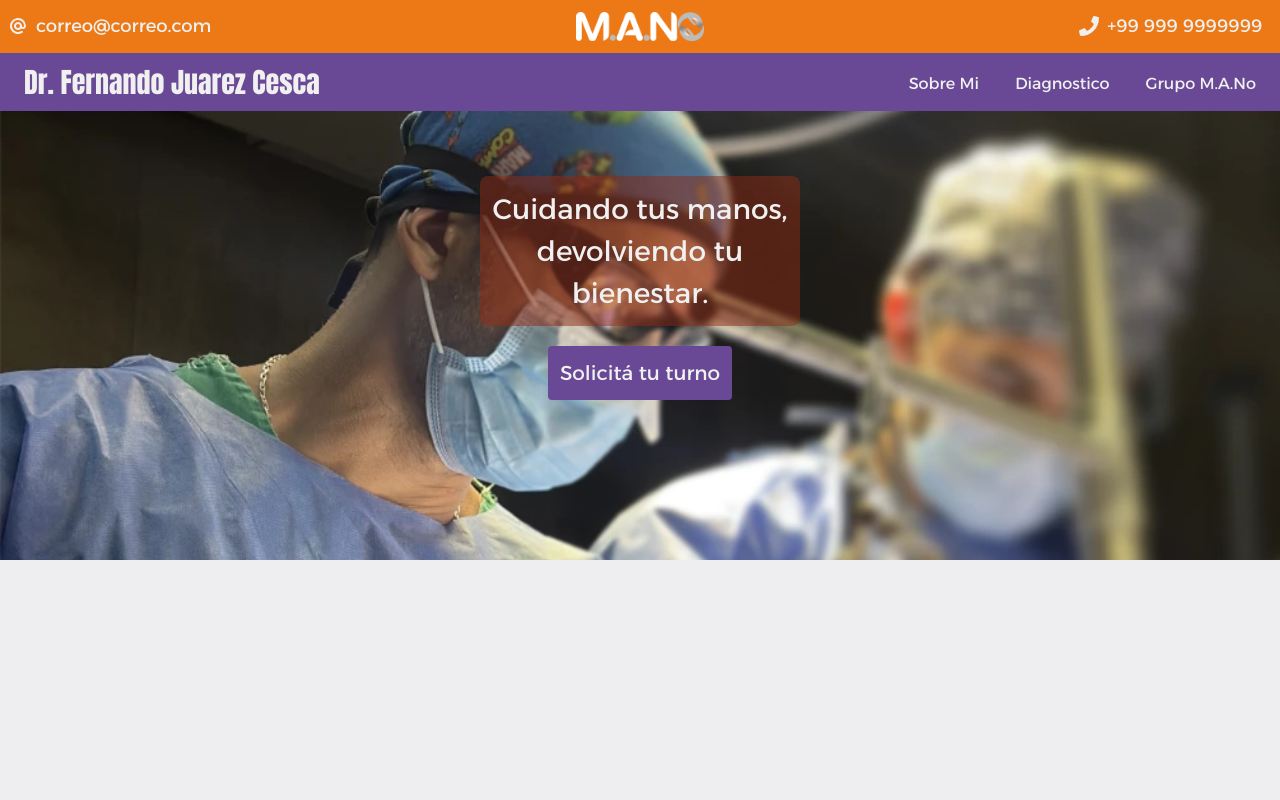
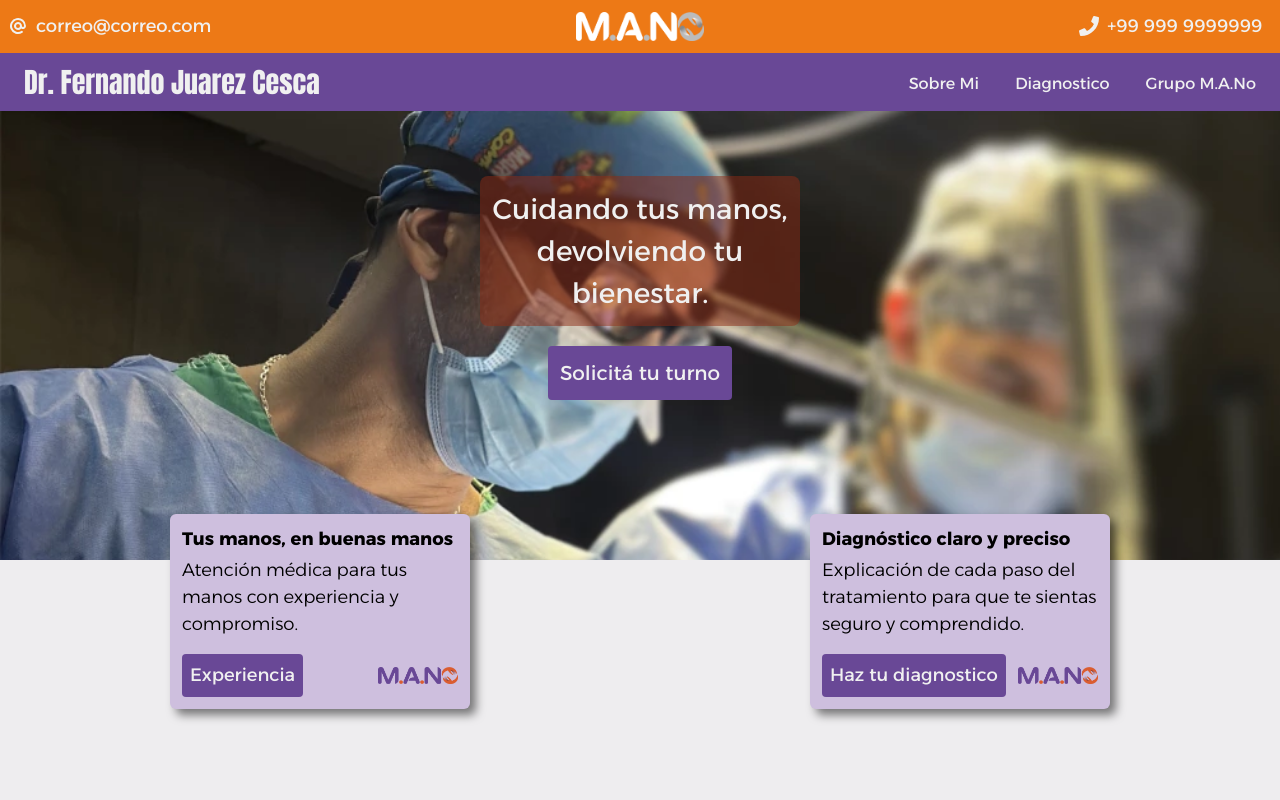
Before and after one commit to manosaltadesarrollo/manosaltadesarrollo.github.io, a React (Vite) app: page / in a window 1280 px wide. Shown: the top 800 px of the page. Built offline with nearby package versions, Linux system fonts and the light colour scheme.

Commit message:
TK-008 - Crear Cards con botones y logo

```diff
--- /dev/null
+++ b/src/components/Card/Card.tsx
@@ -0,0 +1,23 @@
+import React from 'react'
+
+type CardParams = {
+    title: string;
+    text: string;
+    buttonText: string;
+    link: string;
+}
+
+const Card = ({title, text, buttonText, link} : CardParams) => {
+  return (
+    <div className='relative bg-lightLilac top-16 p-3 w-[30vw] max-w-[300px] rounded-md shadow-[6px_6px_10px_0px_rgba(0,0,0,0.5)]'>
+        <h4 className='font-semibold text-base mb-1'>{title}</h4>
+        <p className='font-light text-base mb-4'>{text}</p>
+        <span className='flex items-center justify-between'>
+            <a href={link} className='bg-lilac text-softWhite text-base rounded-sm p-2 transition-all duration-300 hover:bg-tangerine'>{buttonText}</a>
+            <img src='/images/fullcolor1.png' className='w-20' alt='M.A.No'/>
+        </span>
+    </div>
+  )
+}
+
+export default Card
--- a/src/components/Carrusel/Carrusel.tsx
+++ b/src/components/Carrusel/Carrusel.tsx
@@ -24,7 +24,7 @@ const Carrusel = () => {
         <img
           key={index}
           src={img.src}
-          className={`absolute inset-0 w-full h-full transition-opacity duration-1000 ease-in-out ${img.className} ${
+          className={`absolute inset-0 w-full h-full transition-all duration-1000 ease-in-out ${img.className} ${
             index === currentIndex ? "opacity-100 z-10" : "opacity-0 z-0"
           }`}
           alt={`IMG ${index + 1}`}
--- a/src/components/Home/Home.tsx
+++ b/src/components/Home/Home.tsx
@@ -1,4 +1,4 @@
-import React from "react";
+import Card from "../Card/Card";
 import Carrusel from "../Carrusel/Carrusel";
 
 const Home = () => {
@@ -7,7 +7,11 @@ const Home = () => {
       <Carrusel />
       <div className="absolute inset-0 -top-56 flex flex-col justify-center items-center text-center text-softWhite">
             <h1 className="w-[320px] text-xl p-3 rounded-lg bg-terracotta bg-opacity-50">Cuidando tus manos, devolviendo tu bienestar.</h1>
-            <button className="mt-5 p-3 text-sm rounded-sm bg-lilac">Solicitá tu turno</button>
+            <button className="mt-5 p-3 text-sm rounded-sm bg-lilac transition-all duration-300 hover:bg-terracotta hover:underline">Solicitá tu turno</button>
+      </div>
+      <div id="cards" className="relative z-10 flex justify-around items-center">
+        <Card title={"Tus manos, en buenas manos"} text={"Atención médica para tus manos con experiencia y compromiso."} buttonText={"Experiencia"} link={"/sobre-mi"}/>
+        <Card title={"Diagnóstico claro y preciso"} text={"Explicación de cada paso del tratamiento para que te sientas seguro y comprendido."} buttonText={"Haz tu diagnostico"} link={"/diagnostico"} />
       </div>
     </section>
   );
```
Also changed, not shown: src/components/Card/card.css (added).
